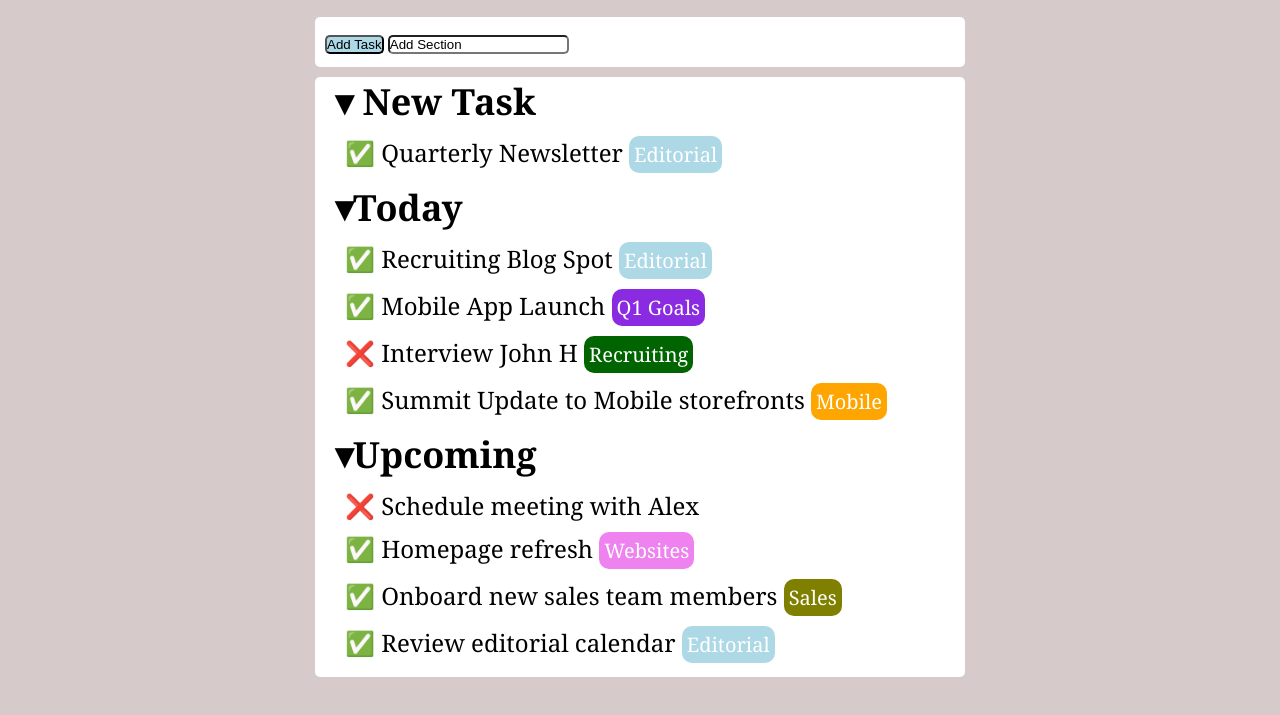
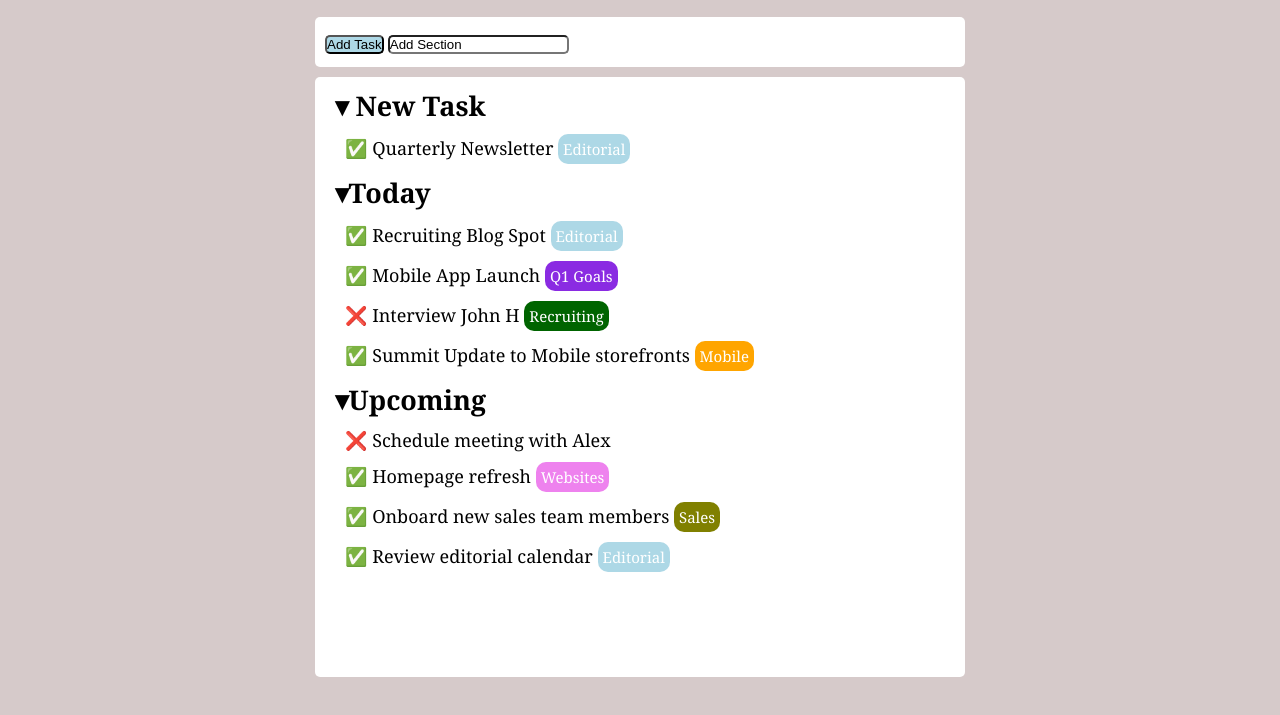
Before and after one commit to Eddishot/html-css-toboolist, a plain HTML site: page index.html in a window 1280 px wide. Shown: the part 63-778 px from the top of the page. Drawn offline with Linux system fonts and the light colour scheme.

Commit message:
modifica css

```diff
--- a/css/style.css
+++ b/css/style.css
@@ -41,13 +41,15 @@ h1{
     width: 650px;
     margin: auto;
     border-radius: 5px;
+    padding-top: 10px;
     padding-left: 20px;
     height: 600px;
-    font-size:x-large
+    font-size:large
 }
 
 ul{
     list-style-type: none;
+
 
 }
 
```
